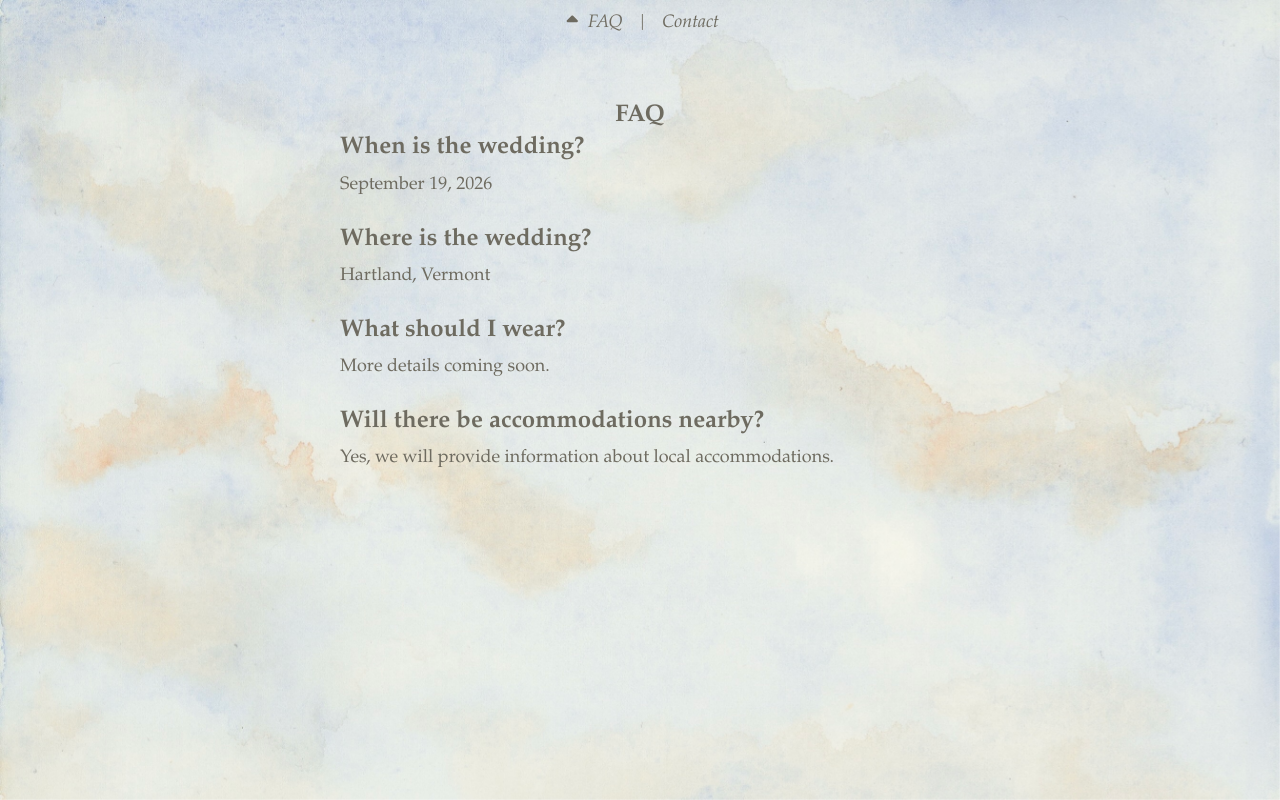
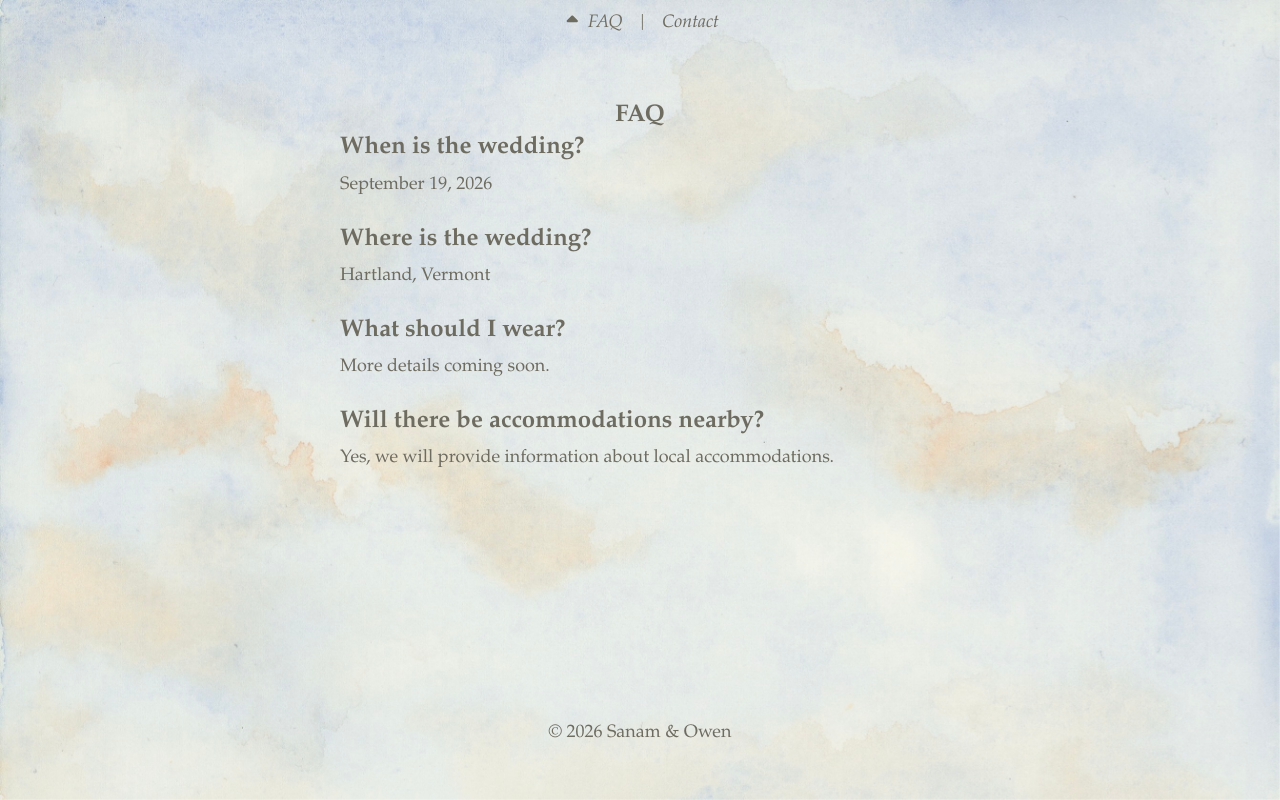
Before and after one commit to owensearls/wedding.kavari-searls.net, a React (Vite) app: page /#faq in a window 1280 px wide. Built offline with nearby package versions, Linux system fonts and the light colour scheme.

Commit message:
Scrolling working better at bottom now

```diff
--- a/src/components/BackgroundLayout.module.css
+++ b/src/components/BackgroundLayout.module.css
@@ -59,27 +59,36 @@
   z-index: 3;
 }
 
+.footerFixed {
+  position: fixed;
+  bottom: 0;
+  left: 0;
+  right: 0;
+  z-index: 1;
+  pointer-events: none;
+  display: flex;
+  flex-direction: column;
+  align-items: center;
+  justify-content: flex-end;
+}
+
 .footerImage {
   width: 100%;
-  position: fixed;
-  bottom: 0;
-  left: 50%;
-  transform: translateX(-50%);
   max-width: 2000px;
   max-height: 50vh;
   object-fit: cover;
   object-position: top;
-  z-index: 1;
-  pointer-events: none;
+  position: absolute;
+  bottom: 0;
+  left: 50%;
+  transform: translateX(-50%);
 }
 
-.footerSection {
-  height: 100vh;
-  display: flex;
-  flex-direction: column;
-  justify-content: flex-end;
+.footerContent {
+  position: relative;
+  z-index: 2;
   padding-bottom: 25px;
-  position: relative;
+  pointer-events: auto;
 }
 
 .scrollbarOverlay {
--- a/src/components/BackgroundLayout.tsx
+++ b/src/components/BackgroundLayout.tsx
@@ -26,18 +26,30 @@ function BackgroundLayout({ children, nav, header, footer }: BackgroundLayoutPro
     const image = imageRef.current
     if (!image) return
 
-    const handleImageLoad = () => {
-      const naturalHeight = image.naturalHeight
-      const viewportHeight = window.innerHeight
-      const heightInVh = (naturalHeight / viewportHeight) * 100
+    const calculateDisplayHeight = () => {
+      if (!image.complete || image.naturalWidth === 0) return
+      // Calculate displayed height based on actual render constraints
+      // The image has max-width: 2000px and maintains aspect ratio
+      const aspectRatio = image.naturalHeight / image.naturalWidth
+      const viewportWidth = window.innerWidth
+      const displayWidth = Math.min(image.naturalWidth, Math.min(2000, viewportWidth))
+      const displayHeight = displayWidth * aspectRatio
+      const heightInVh = (displayHeight / window.innerHeight) * 100
       setMountainNaturalHeightVh(heightInVh)
     }
 
     if (image.complete) {
-      handleImageLoad()
+      calculateDisplayHeight()
     } else {
-      image.addEventListener('load', handleImageLoad)
-      return () => image.removeEventListener('load', handleImageLoad)
+      image.addEventListener('load', calculateDisplayHeight)
+    }
+
+    // Recalculate on resize since viewport dimensions affect displayed height
+    window.addEventListener('resize', calculateDisplayHeight)
+
+    return () => {
+      image.removeEventListener('load', calculateDisplayHeight)
+      window.removeEventListener('resize', calculateDisplayHeight)
     }
   }, [])
 
@@ -219,13 +231,13 @@ function BackgroundLayout({ children, nav, header, footer }: BackgroundLayoutPro
             <Section id="home" anchor="">
               {header}
             </Section>
-            <Section id="footer" anchor="footer">
-              <div className={styles.footerSection}>
-                {footer}
-              </div>
-            </Section>
+            {/* Empty spacer for scroll distance and anchor detection */}
+            <Section id="footer" anchor="footer" minHeight={`${Math.max(0, mountainNaturalHeightVh - 50)}vh`} />
           </div>
         </div>
+
+        {/* Fixed footer area with mountains and footer content */}
+        <div className={styles.footerFixed}>
           <img
             ref={imageRef}
             src="/mountains.png"
@@ -233,6 +245,10 @@ function BackgroundLayout({ children, nav, header, footer }: BackgroundLayoutPro
             style={{ maxHeight: `${mountainHeight}vh` }}
             alt="Mountains"
           />
+          <div className={styles.footerContent}>
+            {footer}
+          </div>
+        </div>
         <div className={styles.scrollbarOverlay} />
       </div>
     </AnchorContext.Provider>
--- a/src/components/Section.tsx
+++ b/src/components/Section.tsx
@@ -5,7 +5,7 @@ import styles from './Section.module.css'
 interface SectionProps {
   id: string
   anchor?: string
-  children: ReactNode
+  children?: ReactNode
   minHeight?: string
 }
 
```
Lines whose indentation alone changed are shown as unchanged.
